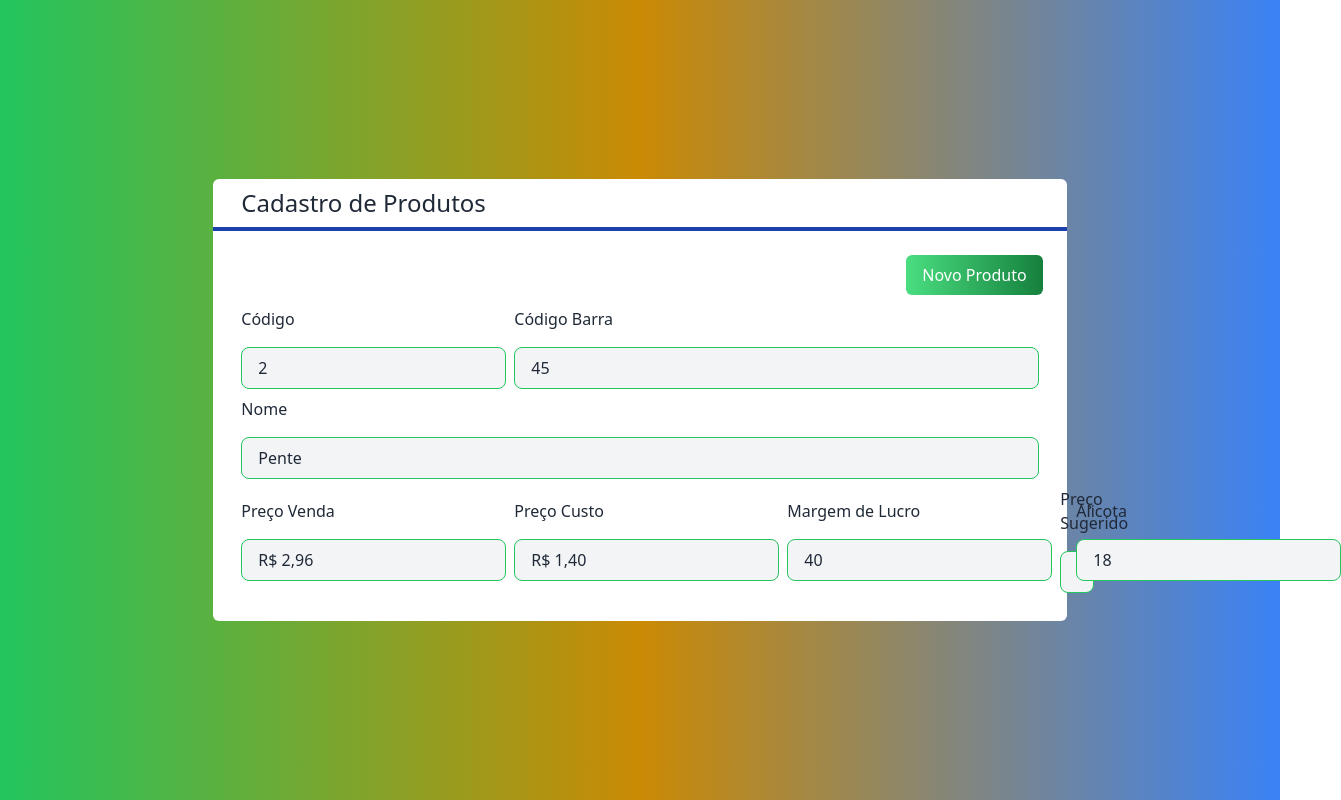
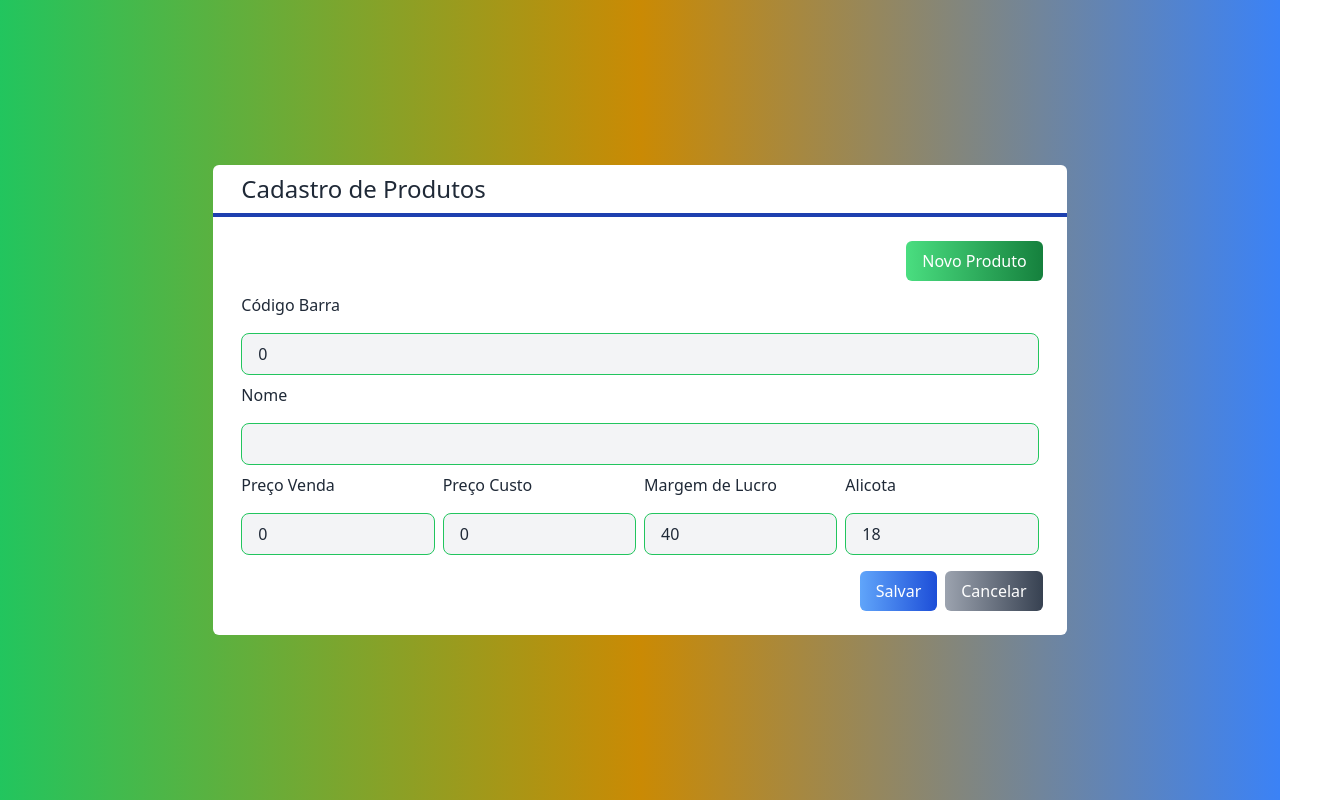
Before and after one commit to davidIsrael-rj/cadastro_produtos_Next.js, a Next.js app: page / in a window 1280 px wide. Shown: the whole page, 1341 px wide, since content can reach past the window. Built offline with nearby package versions, Linux system fonts and the light colour scheme.

Commit message:
Componente Formulario

```diff
--- a/src/components/Entrada.tsx
+++ b/src/components/Entrada.tsx
@@ -4,6 +4,7 @@ interface EntradaProps {
     valor: any
     somenteLeitura?: boolean
     classNam?: string
+    valorMudou?:(valor: any)=> void
 }
 export default function Entrada(props: EntradaProps) {
     return (
@@ -13,6 +14,7 @@ export default function Entrada(props: EntradaProps) {
                 type={props.tipo ?? 'text'}
                 value={props.valor}
                 readOnly={props.somenteLeitura}
+                onChange={e => props.valorMudou?.(e.target.value)}
                 className={`
                     border border-green-500 rounded-lg
                     focus:outline-none bg-gray-100 px-4 py-2
--- a/src/components/Formulario.tsx
+++ b/src/components/Formulario.tsx
@@ -2,19 +2,19 @@ import Produto from "@/core/Produto";
 import Entrada from "./Entrada";
 import { useState } from "react";
 import { mascaraDados, precoSugerido } from "@/core/funcoes";
+import Botao from "./Botao";
 
 interface FormularioProps {
     produto: Produto
 }
 export default function Formulario(props: FormularioProps) {
     const id = props.produto?.id
-    const [codBarra, setCodBarra] = useState(props.produto?.cod_barra ?? '')
+    const [codBarra, setCodBarra] = useState(props.produto?.cod_barra ?? '0')
     const [nome, setNome] = useState(props.produto?.nome ?? '')
-    const [precVenda, setPreVenda] = useState(props.produto?.preco_venda ?? '')
-    const [precCusto, setPrecCusto] = useState(props.produto?.preco_custo ?? '')
-    const [alicota, setAlicota] = useState(props.produto?.alicota ?? '')
-    const [margem, setMargem] = useState(props.produto?.margem ?? '')
-    const [pSugerido, setPSugerido]=useState(precoSugerido(precCusto, margem))
+    const [precVenda, setPreVenda] = useState(props.produto?.preco_venda ?? 0)
+    const [precCusto, setPrecCusto] = useState(props.produto?.preco_custo ?? 0)
+    const [alicota, setAlicota] = useState(props.produto?.alicota ?? '18')
+    const [margem, setMargem] = useState(props.produto?.margem ?? 40)
 
     return (
         <div>
@@ -23,19 +23,25 @@ export default function Formulario(props: FormularioProps) {
                 {id ? (
                     <Entrada texto="Código" valor={id} somenteLeitura />
                 ) : false}
-                <Entrada texto="Código Barra" valor={codBarra} classNam="flex-1" />
+                <Entrada texto="Código Barra" valor={codBarra} classNam="flex-1" valorMudou={setCodBarra} />
             </div>
-            <Entrada texto="Nome" valor={nome} />
+            <Entrada texto="Nome" valor={nome} valorMudou={setNome} />
 
             <div className="flex justify-between items-center">
+                <Entrada texto="Preço Venda" valor={precVenda} valorMudou={setPreVenda} classNam="flex-1 w-2" />
+                <Entrada texto="Preço Custo" valor={precCusto} valorMudou={setPrecCusto} classNam="flex-1 w-2" />
+                <Entrada texto="Margem de Lucro" valor={margem} valorMudou={setMargem} classNam="flex-1 w-2" />
+                <Entrada texto="Alicota" valor={alicota} valorMudou={setAlicota} classNam={`flex-1 w-2 `} />
+            </div>
+            <div className="flex justify-end mt-3">
+                <Botao cor="blue" className="mr-2">
+                    {id ? 'Alterar' : 'Salvar'}
+                </Botao>
 
-                <Entrada texto="Preço Venda" valor={mascaraDados(precVenda)} classNam="flex-1" />
-                <Entrada texto="Preço Custo" valor={mascaraDados(precCusto)} classNam="flex-1" />
-                <Entrada texto="Margem de Lucro" valor={margem} classNam="flex-1" />
-                <Entrada texto="Preço Sugerido"
-                valor={pSugerido}
-                classNam={`flex-1 w-2`}/>
-                <Entrada texto="Alicota" valor={alicota} classNam={`flex-1 `} />
+                <Botao>
+                    Cancelar
+                </Botao>
+
             </div>
         </div>
     )
--- a/src/core/funcoes.ts
+++ /dev/null
@@ -1,10 +0,0 @@
-export const mascaraDados = (dados)=>{
-    const resultado = (`R$ ${((dados).toFixed(2)).replace('.', ',')}`)
-    return resultado
-}
-
-export const  precoSugerido = (preCusto, margem) =>{
-    const precSug = (((preCusto * margem) / 100) + preCusto)
-    const resultado = `R$ ${(precSug.toFixed(2)).replace('.', ',')}`
-    return resultado
-}
--- a/src/pages/index.tsx
+++ b/src/pages/index.tsx
@@ -33,7 +33,7 @@ export default function Home() {
         {/* <Tabela produtos={produtos}
           produtoSelecionado={produtoSelecionado}
           produtoExcluido={produtoExcluido} /> */}
-          <Formulario produto={produtos[1]}/>
+          <Formulario produto={null}/>
       </Layout>
     </div>
 
--- a/tsconfig.json
+++ b/tsconfig.json
@@ -17,6 +17,6 @@
       "@/*": ["./src/*"]
     }
   },
-  "include": ["next-env.d.ts", "**/*.ts", "**/*.tsx"],
+  "include": ["next-env.d.ts", "**/*.ts", "**/*.tsx", "src/core/funcoes.js"],
   "exclude": ["node_modules"]
 }
```
Also changed, not shown: src/core/funcoes.js (added, +18 -0 lines).
